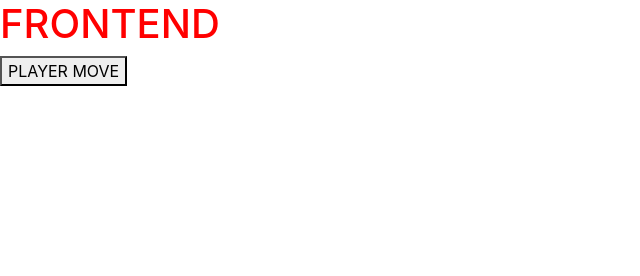
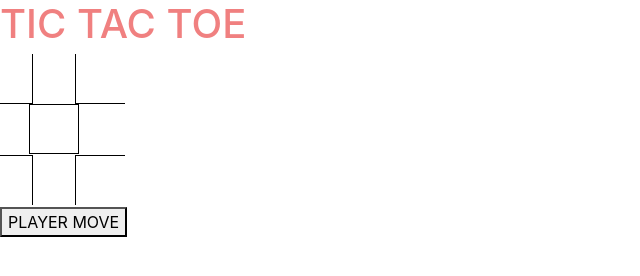
Before and after one commit to turnbasedgames/tictactoe, a plain HTML site: page FrontEnd/index.html in a window 1280 px wide. Shown: the whole page, without its empty margins (0-640 px from the left). Drawn offline with nearby package versions, Linux system fonts and the light colour scheme.

Commit message:
add tic tac toe board

```diff
--- a/FrontEnd/index.css
+++ b/FrontEnd/index.css
@@ -1,3 +1,49 @@
 h1 {
+    color: lightcoral;
+}
+
+.row {
+    height: 50px;
+}
+
+.lastRow {
+    margin-top: 1px;
+}
+
+.square {
+    display: inline-flex;
+    width: 50px;
+    height: 50px;
+    margin: -2px;
+    vertical-align: top;
+    font-size: 50px;
+}
+
+#squareOne {
+    border-right: 1px solid black;
+    border-bottom: 1px solid black;
+}
+
+#squareThree {
+    border-left: 1px solid black;
+    border-bottom: 1px solid black;
+}
+
+#squareFive {
+    border: 1px solid black;
+}
+
+#squareSeven {
+    border-top: 1px solid black;
+    border-right: 1px solid black;
+}
+
+#squareNine {
+    border-top: 1px solid black;
+    border-left: 1px solid black;
+}
+
+.letter {
+    font-size: 40px;
     color: red;
 }
--- a/FrontEnd/index.html
+++ b/FrontEnd/index.html
@@ -26,7 +26,25 @@
 </head>
 
 <body>
-    <h1>FRONTEND</h1>
+    <h1>TIC TAC TOE</h1>
+    <h3 id="subtitle"></h3>
+    <div class="board">
+        <div class="row">
+            <div id="squareOne" class="square"></div>
+            <div id="squareTwo" class="square"></div>
+            <div id="squareThree" class="square"></div>
+        </div>
+        <div class="row">
+            <div id="squareFour" class="square"></div>
+            <div id="squareFive" class="square"></div>
+            <div id="squareSix" class="square"></div>
+        </div>
+        <div class="row lastRow">
+            <div id="squareSeven" class="square"></div>
+            <div id="squareEight" class="square"></div>
+            <div id="squareNine" class="square"></div>
+        </div>
+    </div>
     <button id='playerMove'>PLAYER MOVE</button>
     <!-- Optional JavaScript -->
     <!-- jQuery first, then Popper.js, then Bootstrap JS -->
```
